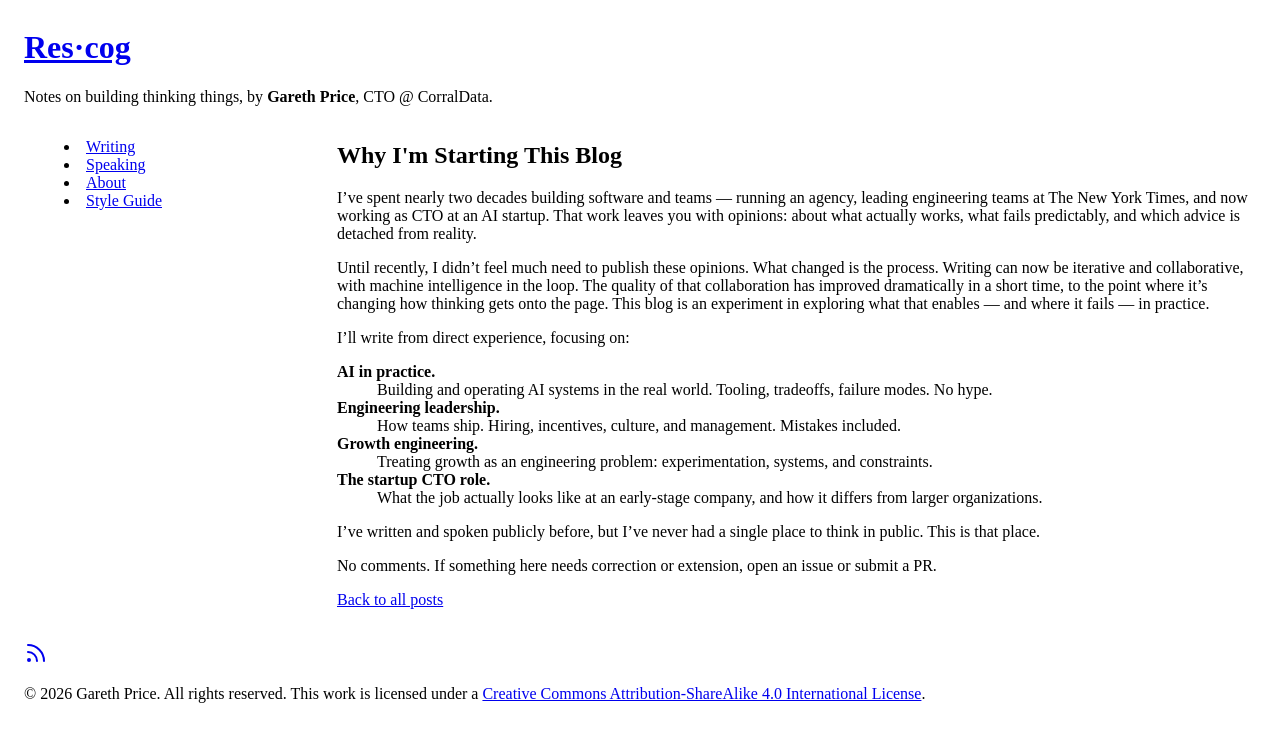
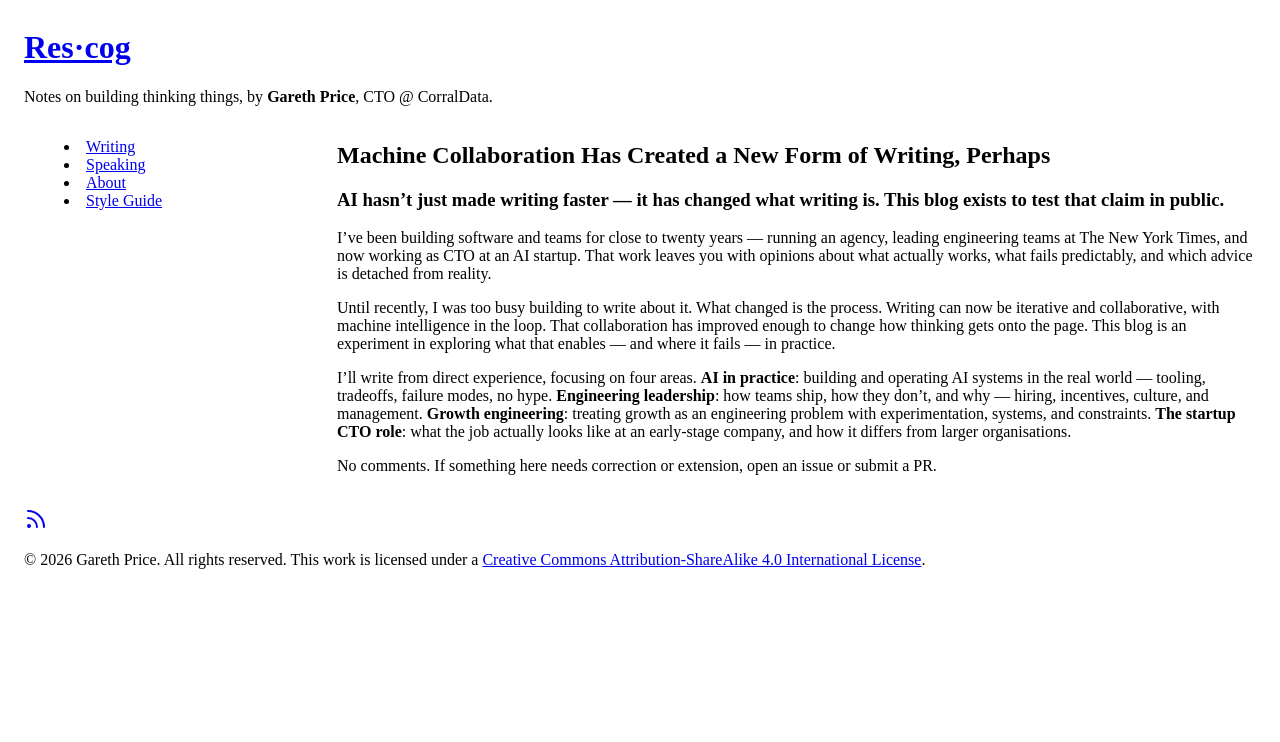
Before and after one commit to garethsprice/blog, a Jekyll site: the page built from _posts/2026-02-01-why-im-starting-this-blog.md, in a window 1280 px wide. Shown: the top 742 px of the page. Built offline with Jekyll 4.4.1, drawn with Linux system fonts in a browser that asks for light colours.

Commit message:
Revise blog post to reflect new focus on AI and collaborative writing
Updated the layout and title of the blog post to emphasize the impact of AI on writing. The content was restructured to highlight the iterative and collaborative nature of writing with machine intelligence, and specific areas of focus were outlined for future posts.

```diff
--- a/_posts/2026-02-01-why-im-starting-this-blog.md
+++ b/_posts/2026-02-01-why-im-starting-this-blog.md
@@ -1,32 +1,18 @@
 ---
-layout: post
-title: "Why I'm Starting This Blog"
+layout: page
+title: "Machine Collaboration Has Created a New Form of Writing, Perhaps"
 created_date: 2026-02-01
-updated_date: 2026-02-08
+updated_date: 2026-02-09
 ---
 
-I’ve spent nearly two decades building software and teams — running an agency, leading engineering teams at The New York Times, and now working as CTO at an AI startup. That work leaves you with opinions: about what actually works, what fails predictably, and which advice is detached from reality.
+### AI hasn't just made writing faster — it has changed what writing is. This blog exists to test that claim in public.
 
 <!--more-->
 
-Until recently, I didn’t feel much need to publish these opinions. What changed is the process. Writing can now be iterative and collaborative, with machine intelligence in the loop. The quality of that collaboration has improved dramatically in a short time, to the point where it’s changing how thinking gets onto the page. This blog is an experiment in exploring what that enables — and where it fails — in practice.
+I've been building software and teams for close to twenty years — running an agency, leading engineering teams at The New York Times, and now working as CTO at an AI startup. That work leaves you with opinions about what actually works, what fails predictably, and which advice is detached from reality.
 
-I’ll write from direct experience, focusing on:
+Until recently, I was too busy building to write about it. What changed is the process. Writing can now be iterative and collaborative, with machine intelligence in the loop. That collaboration has improved enough to change how thinking gets onto the page. This blog is an experiment in exploring what that enables — and where it fails — in practice.
 
-<dl>
-  <dt><strong>AI in practice.</strong></dt>
-  <dd>Building and operating AI systems in the real world. Tooling, tradeoffs, failure modes. No hype.</dd>
-
-  <dt><strong>Engineering leadership.</strong></dt>
-  <dd>How teams ship. Hiring, incentives, culture, and management. Mistakes included.</dd>
-
-  <dt><strong>Growth engineering.</strong></dt>
-  <dd>Treating growth as an engineering problem: experimentation, systems, and constraints.</dd>
-
-  <dt><strong>The startup CTO role.</strong></dt>
-  <dd>What the job actually looks like at an early-stage company, and how it differs from larger organizations.</dd>
-</dl>
-
-I’ve written and spoken publicly before, but I’ve never had a single place to think in public. This is that place.
+I'll write from direct experience, focusing on four areas. **AI in practice**: building and operating AI systems in the real world — tooling, tradeoffs, failure modes, no hype. **Engineering leadership**: how teams ship, how they don't, and why — hiring, incentives, culture, and management. **Growth engineering**: treating growth as an engineering problem with experimentation, systems, and constraints. **The startup CTO role**: what the job actually looks like at an early-stage company, and how it differs from larger organisations.
 
 No comments. If something here needs correction or extension, open an issue or submit a PR.
```
